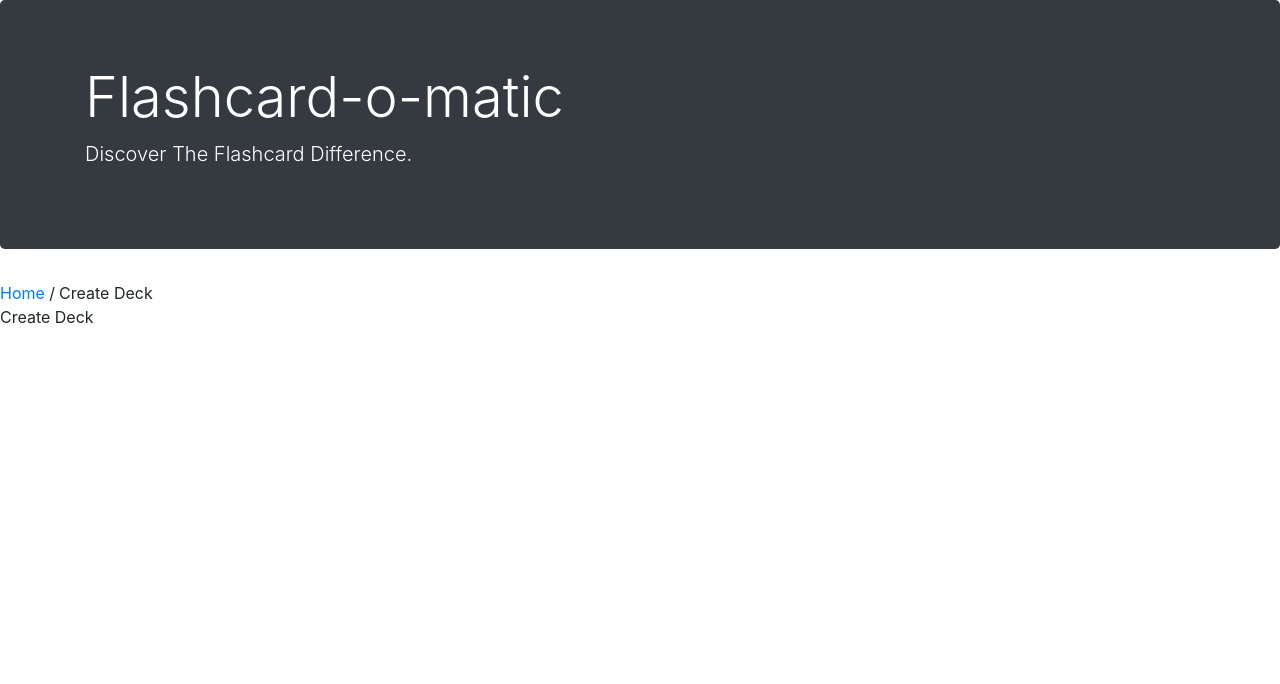
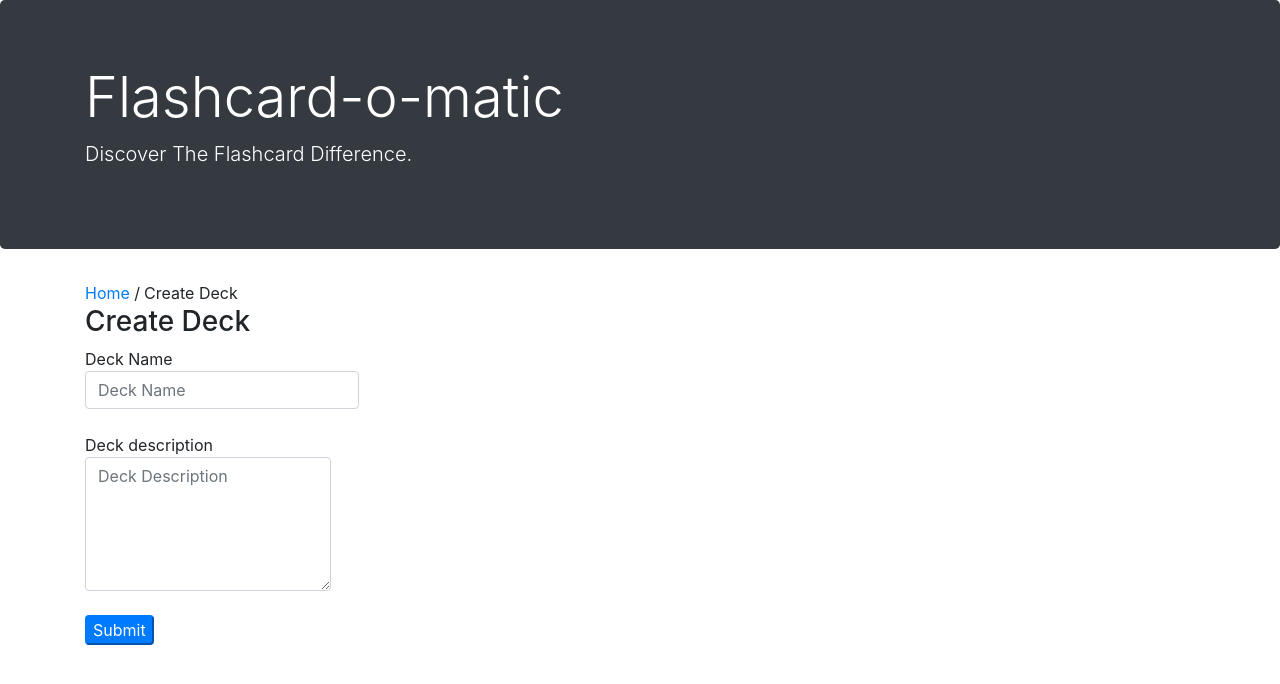
Before and after one commit to xjuneau1/flashcard-study-app, a React (Create React App) app: page /decks/new in a window 1280 px wide. Shown: the top 684 px of the page. Built offline with nearby package versions, Linux system fonts and the light colour scheme; a web font is replaced by a local one.

Commit message:
added form to CreateDeck.js, added form handlers

```diff
--- a/src/Layout/decks/CreateDeck.js
+++ b/src/Layout/decks/CreateDeck.js
@@ -1,15 +1,74 @@
-import React from "react";
-import { NavLink } from "react-router-dom";
-function CreateDeck({ pageName }) {
+import React, { useState } from "react";
+import { NavLink, useHistory } from "react-router-dom";
+
+import { createDeck } from "../../utils/api";
+
+function CreateDeck({ decks, pageName }) {
+  const initFormData = {
+    id: decks.length+1,
+    name: "",
+    description: "",
+    cards: [],
+  };
+
+  const history = useHistory()
+  const [formData, setFormData] = useState(initFormData);
+  console.log(formData);
+
+  const handleCreateDeck = (event) => {
+    event.preventDefault();
+    console.log(formData);
+    //createDeck(formData)
+    history.push(`/decks/${formData.id}`)
+  };
+  const handleNameChange = ({ target }) => {
+    setFormData({ ...formData, [target.name]: target.value });
+    console.log(formData);
+  };
+
   return (
-    <div>
-      <div className="container row">
+    <div className="container">
+      <div aria-label="breadcrumb" className="container row">
         <div>
           <NavLink to="/">Home</NavLink> /
         </div>
         <div className="ml-1">{pageName}</div>
       </div>
-      <div>Create Deck</div>
+      <div>
+        <h3>Create Deck</h3>
+        <form className="form" onSubmit={handleCreateDeck}>
+          <div className="form-group">
+            <label htmlFor="name">
+              Deck Name
+              <input
+                className="form-control"
+                type="text"
+                id="name"
+                name="name"
+                placeholder="Deck Name"
+                onChange={handleNameChange}
+                value={formData.name}
+              />
+            </label>
+          </div>
+          <div className="form-group">
+            <label htmlFor="description">
+              Deck description
+              <textarea
+                className="form-control"
+                type="text"
+                id="description"
+                name="description"
+                rows="5"
+                placeholder="Deck Description"
+                onChange={handleNameChange}
+                value={formData.description}
+              />
+            </label>
+          </div>
+          <button className="btn-primary rounded" type="submit">Submit</button>
+        </form>
+      </div>
     </div>
   );
 }
--- a/src/Layout/index.js
+++ b/src/Layout/index.js
@@ -8,6 +8,7 @@ import { Switch, Route } from "react-router-dom";
 
 function Layout() {
   const [decks, setDecks] = useState([]);
+
   return (
     <div>
       <Header />
@@ -20,7 +21,7 @@ function Layout() {
         </Route>
 
         <Route path="/decks/new">
-            <CreateDeck pageName={'Create Deck'}/>
+            <CreateDeck decks={decks} pageName={'Create Deck'}/>
         </Route>
 
         <Route path="/decks/:deckId">
```
